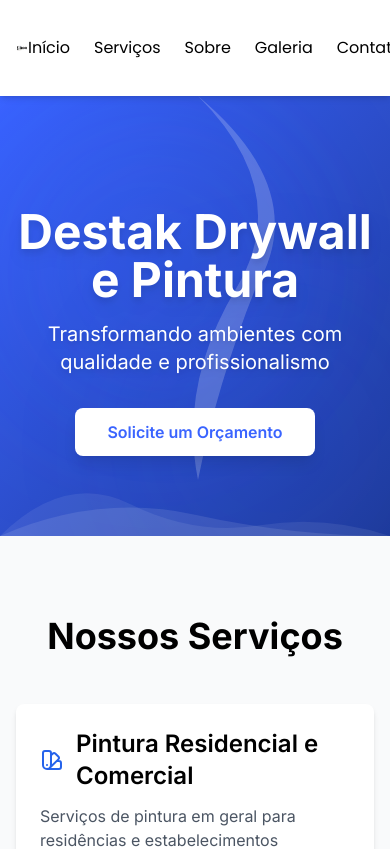
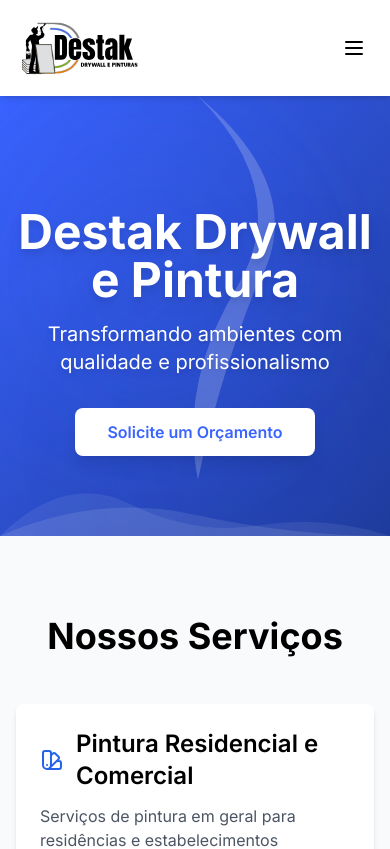
Before and after one commit to web-cookies/destak, a Next.js app: page / in a window 390 px wide. Shown: the top 849 px of the page. Built offline with nearby package versions, Linux system fonts and the light colour scheme.

Commit message:
feat: Adiciona header responsivo com menu hambúrguer para mobile

```diff
--- /dev/null
+++ b/app/components/Header.tsx
@@ -0,0 +1,101 @@
+"use client";
+
+import { useState } from "react";
+import Logo from "./Logo";
+
+export default function Header() {
+  const [isMenuOpen, setIsMenuOpen] = useState(false);
+
+  const toggleMenu = () => {
+    setIsMenuOpen(!isMenuOpen);
+  };
+
+  const closeMenu = () => {
+    setIsMenuOpen(false);
+  };
+
+  const menuItems = [
+    { href: "#inicio", label: "Início" },
+    { href: "#servicos", label: "Serviços" },
+    { href: "#sobre", label: "Sobre" },
+    { href: "#galeria", label: "Galeria" },
+    { href: "#contato", label: "Contato" },
+  ];
+
+  return (
+    <header className="fixed top-0 left-0 right-0 z-50 bg-white/95 backdrop-blur-sm shadow-md">
+      <nav className="container mx-auto px-4 py-4">
+        <div className="flex justify-between items-center">
+          <Logo />
+
+          {/* Menu Desktop */}
+          <ul className="hidden md:flex gap-6 font-poppins">
+            {menuItems.map((item) => (
+              <li key={item.href}>
+                <a
+                  href={item.href}
+                  className="text-black hover-underline-orange"
+                  onClick={closeMenu}
+                >
+                  {item.label}
+                </a>
+              </li>
+            ))}
+          </ul>
+
+          {/* Botão Hambúrguer Mobile */}
+          <button
+            onClick={toggleMenu}
+            className="md:hidden text-black p-2 focus:outline-none"
+            aria-label="Toggle menu"
+            aria-expanded={isMenuOpen}
+          >
+            <svg
+              className="w-6 h-6"
+              fill="none"
+              stroke="currentColor"
+              viewBox="0 0 24 24"
+            >
+              {isMenuOpen ? (
+                <path
+                  strokeLinecap="round"
+                  strokeLinejoin="round"
+                  strokeWidth={2}
+                  d="M6 18L18 6M6 6l12 12"
+                />
+              ) : (
+                <path
+                  strokeLinecap="round"
+                  strokeLinejoin="round"
+                  strokeWidth={2}
+                  d="M4 6h16M4 12h16M4 18h16"
+                />
+              )}
+            </svg>
+          </button>
+        </div>
+
+        {/* Menu Mobile */}
+        <div
+          className={`md:hidden overflow-hidden transition-all duration-300 ease-in-out ${
+            isMenuOpen ? "max-h-96 opacity-100 mt-4" : "max-h-0 opacity-0"
+          }`}
+        >
+          <ul className="flex flex-col gap-4 font-poppins pb-4">
+            {menuItems.map((item) => (
+              <li key={item.href}>
+                <a
+                  href={item.href}
+                  className="text-black hover-underline-orange block py-2"
+                  onClick={closeMenu}
+                >
+                  {item.label}
+                </a>
+              </li>
+            ))}
+          </ul>
+        </div>
+      </nav>
+    </header>
+  );
+}
--- a/app/page.tsx
+++ b/app/page.tsx
@@ -1,4 +1,4 @@
-import Logo from "./components/Logo";
+import Header from "./components/Header";
 import GalleryCarousel from "./components/GalleryCarousel";
 import ContactForm from "./components/ContactForm";
 
@@ -8,18 +8,7 @@
   return (
     <div className="min-h-screen">
       {/* Header */}
-      <header className="fixed top-0 left-0 right-0 z-50 bg-white/95 backdrop-blur-sm shadow-md">
-        <nav className="container mx-auto px-4 py-4 flex justify-between items-center">
-          <Logo />
-          <ul className="flex gap-6 font-poppins">
-            <li><a href="#inicio" className="text-black hover-underline-orange">Início</a></li>
-            <li><a href="#servicos" className="text-black hover-underline-orange">Serviços</a></li>
-            <li><a href="#sobre" className="text-black hover-underline-orange">Sobre</a></li>
-            <li><a href="#galeria" className="text-black hover-underline-orange">Galeria</a></li>
-            <li><a href="#contato" className="text-black hover-underline-orange">Contato</a></li>
-          </ul>
-        </nav>
-      </header>
+      <Header />
 
       {/* Hero Section */}
       <section id="inicio" className="relative overflow-hidden text-white py-20 pt-28 mt-24" style={{ background: 'linear-gradient(to bottom right, #3a64ff, #2d4fcc, #1e3a99)' }}>
```
